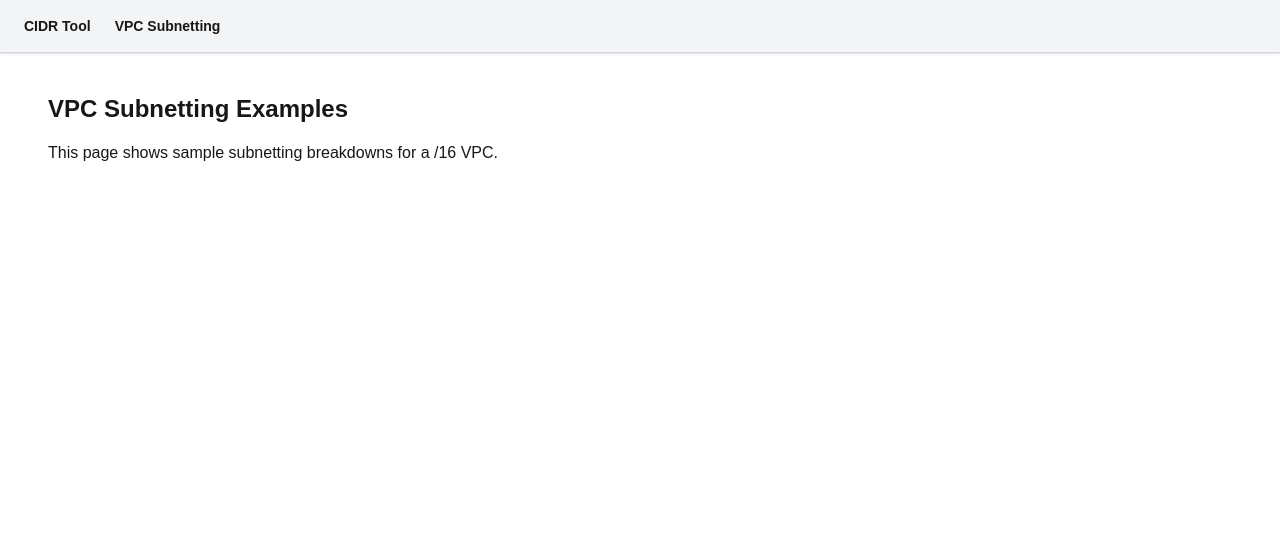
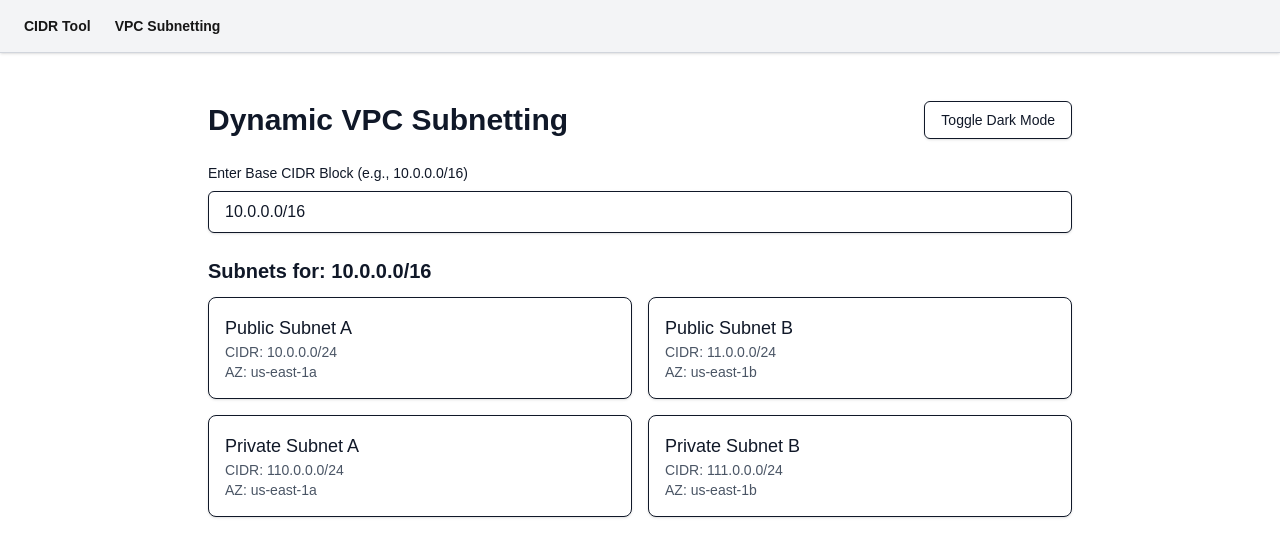
Before and after one commit to Here2ServeU/cidr-visualiser, a Next.js app: page /vpc-subnetting in a window 1280 px wide. Shown: the top 556 px of the page. Built offline with nearby package versions, Linux system fonts and the light colour scheme.

Commit message:
Updated scripts

```diff
--- a/src/app/layout.tsx
+++ b/src/app/layout.tsx
@@ -24,10 +24,8 @@ export default function RootLayout({
   children: React.ReactNode;
 }>) {
   return (
-    <html lang="en">
-      <body
-        className={`${geistSans.variable} ${geistMono.variable} antialiased`}
-      >
+    <html lang="en" className={`${geistSans.variable} ${geistMono.variable}`}>
+      <body className="antialiased bg-white text-gray-900 dark:bg-gray-900 dark:text-white transition-colors duration-300">
         <nav className="flex items-center gap-6 px-6 py-4 bg-gray-100 dark:bg-gray-900 border-b border-gray-300 dark:border-gray-700 shadow-sm">
           <Link href="/" className="font-semibold text-sm hover:underline">
             CIDR Tool
--- a/src/app/vpc-subnetting/page.tsx
+++ b/src/app/vpc-subnetting/page.tsx
@@ -1,10 +1,68 @@
-// src/app/vpc-subnetting/page.tsx
+'use client';
+
+import React, { useState, useEffect } from 'react';
+
+function calculateSubnets(baseCIDR) {
+  const subnets = [
+    { name: 'Public Subnet A', cidr: baseCIDR.replace('/16', '/24'), az: 'us-east-1a' },
+    { name: 'Public Subnet B', cidr: baseCIDR.replace('/16', '/24').replace('0.0', '1.0'), az: 'us-east-1b' },
+    { name: 'Private Subnet A', cidr: baseCIDR.replace('/16', '/24').replace('0.0', '10.0'), az: 'us-east-1a' },
+    { name: 'Private Subnet B', cidr: baseCIDR.replace('/16', '/24').replace('0.0', '11.0'), az: 'us-east-1b' },
+  ];
+  return subnets;
+}
+
 export default function VPCSubnettingPage() {
+  const [baseCIDR, setBaseCIDR] = useState('10.0.0.0/16');
+  const [theme, setTheme] = useState('light');
+
+  const subnets = calculateSubnets(baseCIDR);
+
+  useEffect(() => {
+    if (theme === 'dark') {
+      document.documentElement.classList.add('dark');
+    } else {
+      document.documentElement.classList.remove('dark');
+    }
+  }, [theme]);
+
   return (
-    <div className="p-6">
-      <h1 className="text-2xl font-bold mb-4">VPC Subnetting Examples</h1>
-      <p>This page shows sample subnetting breakdowns for a /16 VPC.</p>
-      {/* You can add example cards here */}
+    <div className="min-h-screen bg-white dark:bg-gray-900 text-gray-900 dark:text-white transition-colors duration-300">
+      <div className="max-w-4xl mx-auto px-4 py-8">
+        <div className="flex justify-between items-center mb-6">
+          <h1 className="text-3xl font-bold">Dynamic VPC Subnetting</h1>
+          <button
+            onClick={() => setTheme(theme === 'dark' ? 'light' : 'dark')}
+            className="px-4 py-2 text-sm font-medium border rounded-md shadow-sm hover:bg-gray-200 dark:hover:bg-gray-700"
+          >
+            Toggle {theme === 'dark' ? 'Light' : 'Dark'} Mode
+          </button>
+        </div>
+        <div className="mb-6">
+          <label className="block mb-2 text-sm font-medium">
+            Enter Base CIDR Block (e.g., 10.0.0.0/16)
+          </label>
+          <input
+            type="text"
+            value={baseCIDR}
+            onChange={(e) => setBaseCIDR(e.target.value)}
+            className="w-full px-4 py-2 border rounded-md shadow-sm focus:ring focus:ring-blue-200 dark:bg-gray-800 dark:text-white"
+          />
+        </div>
+        <h2 className="text-xl font-semibold mb-3">Subnets for: {baseCIDR}</h2>
+        <div className="grid grid-cols-1 sm:grid-cols-2 md:grid-cols-2 gap-4">
+          {subnets.map((subnet, index) => (
+            <div
+              key={index}
+              className="p-4 border rounded-lg bg-white dark:bg-gray-800 shadow"
+            >
+              <h3 className="text-lg font-medium">{subnet.name}</h3>
+              <p className="text-sm text-gray-600 dark:text-gray-300">CIDR: {subnet.cidr}</p>
+              <p className="text-sm text-gray-600 dark:text-gray-300">AZ: {subnet.az}</p>
+            </div>
+          ))}
+        </div>
+      </div>
     </div>
   );
 }
--- /dev/null
+++ b/tailwind.config.js
@@ -0,0 +1,12 @@
+// tailwind.config.js
+/** @type {import('tailwindcss').Config} */
+module.exports = {
+  darkMode: 'class', // Enables toggling via class on <html>
+  content: [
+    './src/**/*.{js,ts,jsx,tsx,mdx}', // Ensures all components are scanned
+  ],
+  theme: {
+    extend: {},
+  },
+  plugins: [],
+};
```
